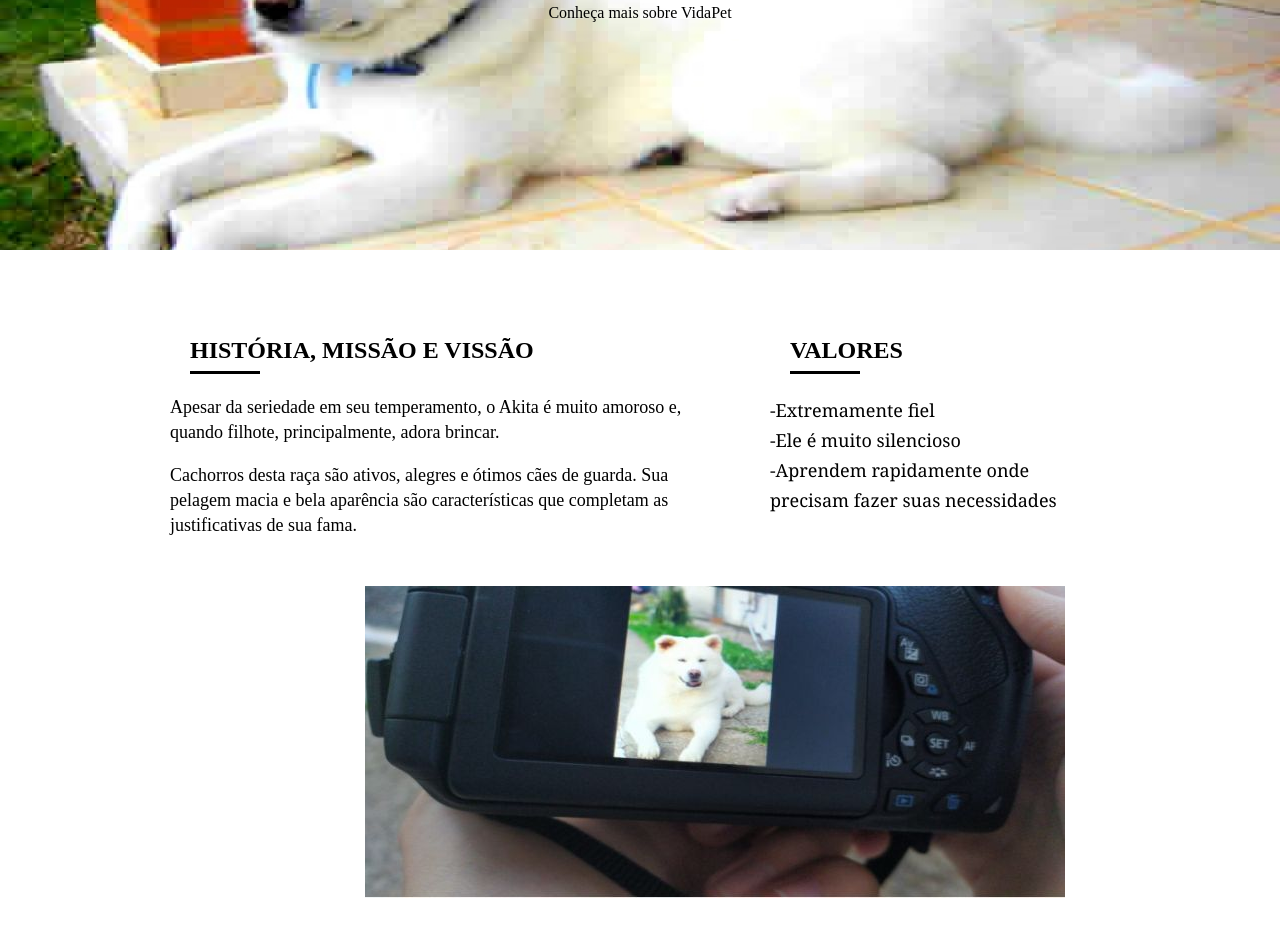
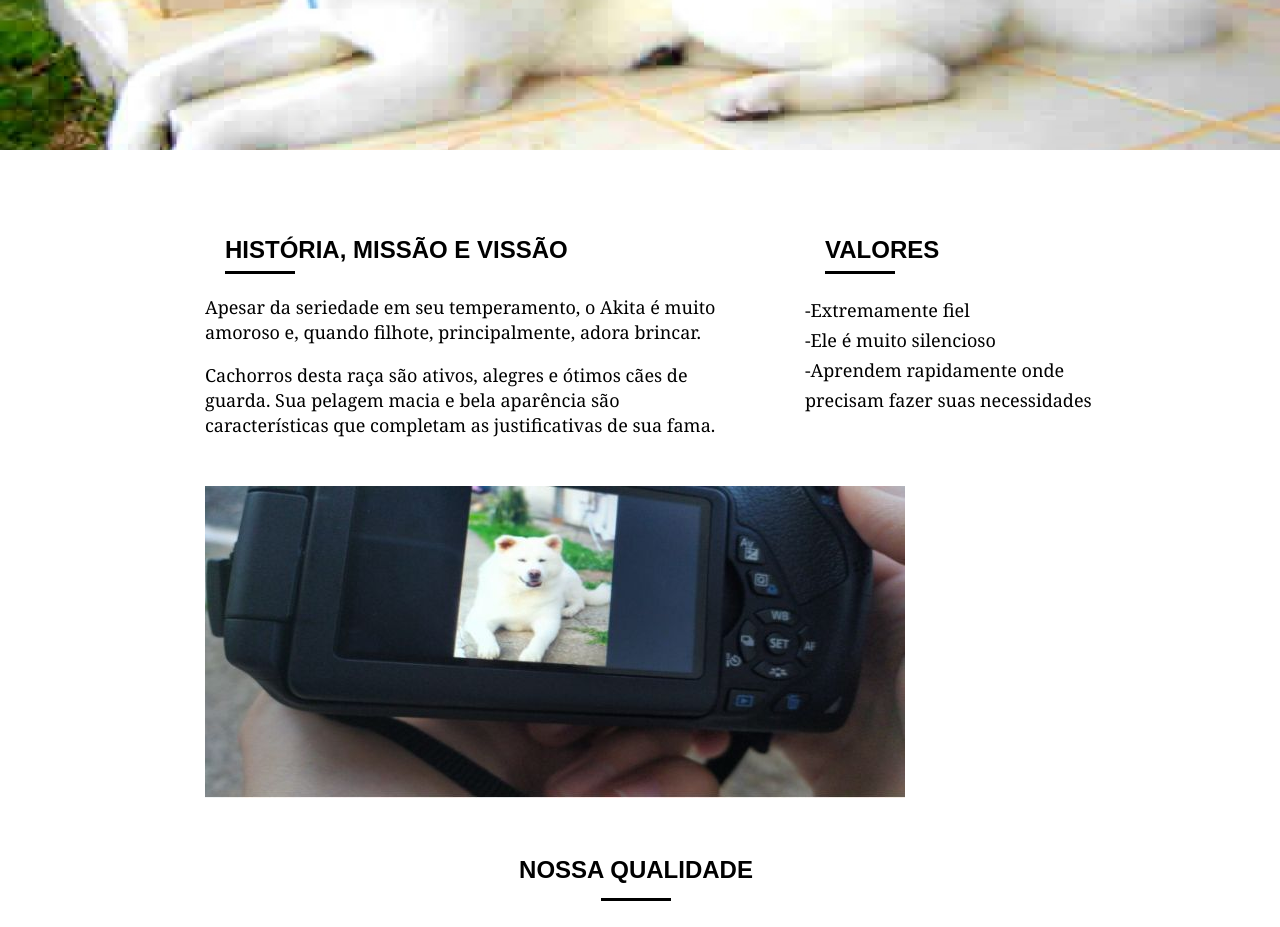
Before and after one commit to DeboraLara1/Frontendpratica, a plain HTML site: page sobre.html in a window 1280 px wide. Shown: the part 370-1297 px from the top of the page. Drawn offline with Linux system fonts and the light colour scheme.

Commit message:
Subindo correcao da pagina sobre

```diff
--- a/sobre.html
+++ b/sobre.html
@@ -7,7 +7,9 @@
 	<link rel="stylesheet"  href="css/normalize.css">
 	<link rel="stylesheet"  href="css/reset.css">
 	<link rel="stylesheet"  href="css/grid.css">
+	<link rel="stylesheet"  href="css/style.css.css">
 	<link rel="stylesheet"  href="css/sobre.css">
+	<link rel="stylesheet"  href="css/responsivo.css">
 </head>
 
 <body>
@@ -33,8 +35,8 @@
 			<p>Conheça mais sobre VidaPet</p>
 		</div>
 	</section>
-	<section class="missao-sobre container ">
-		<div class="grid-10">
+	<section class="missao-sobre">
+		<div class="grid-10 interno">
 			<h2 class="subtitulo-interno"> História, Missão e vissão</h2>
 			<p>Apesar da seriedade em seu temperamento, o Akita é muito amoroso e, quando filhote, principalmente, adora brincar.</p>
 			<p>Cachorros desta raça são ativos, alegres e ótimos cães de guarda. Sua pelagem macia e bela aparência são características que completam as justificativas de sua fama.</p>
```
